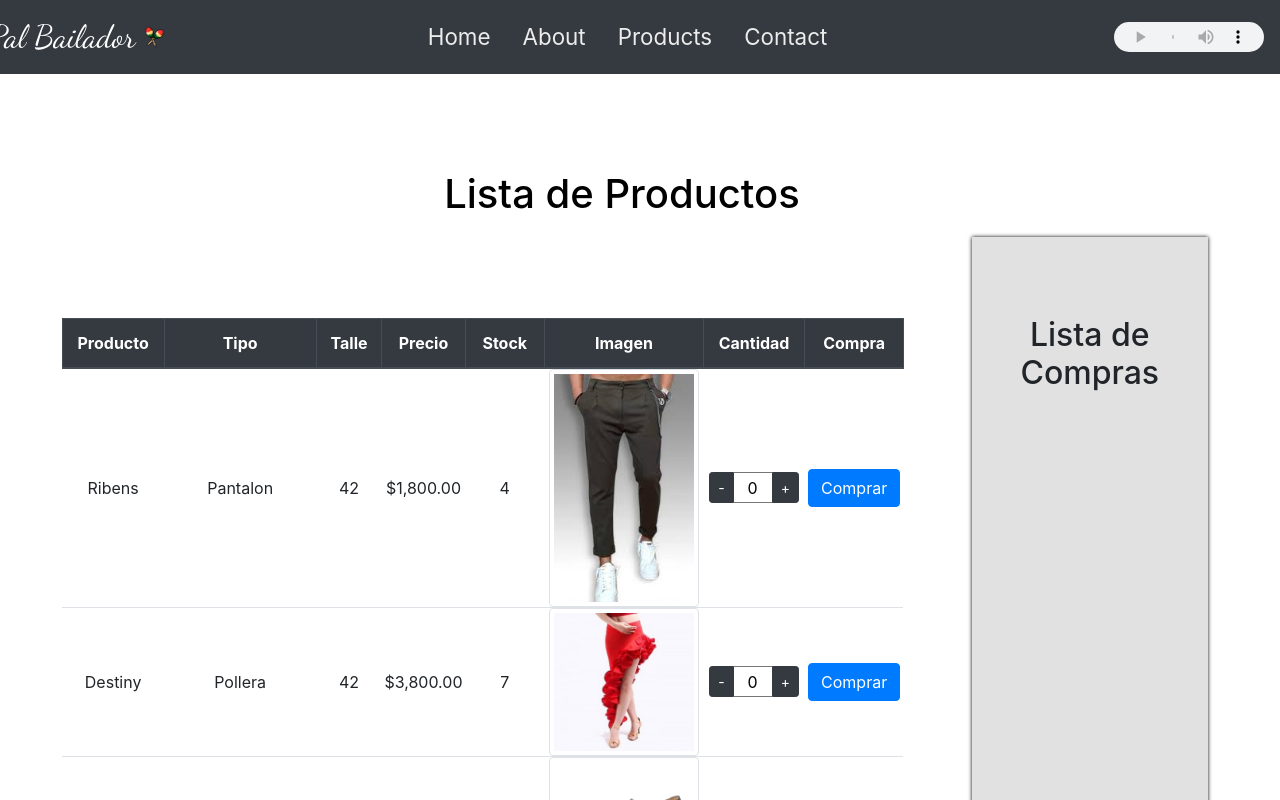
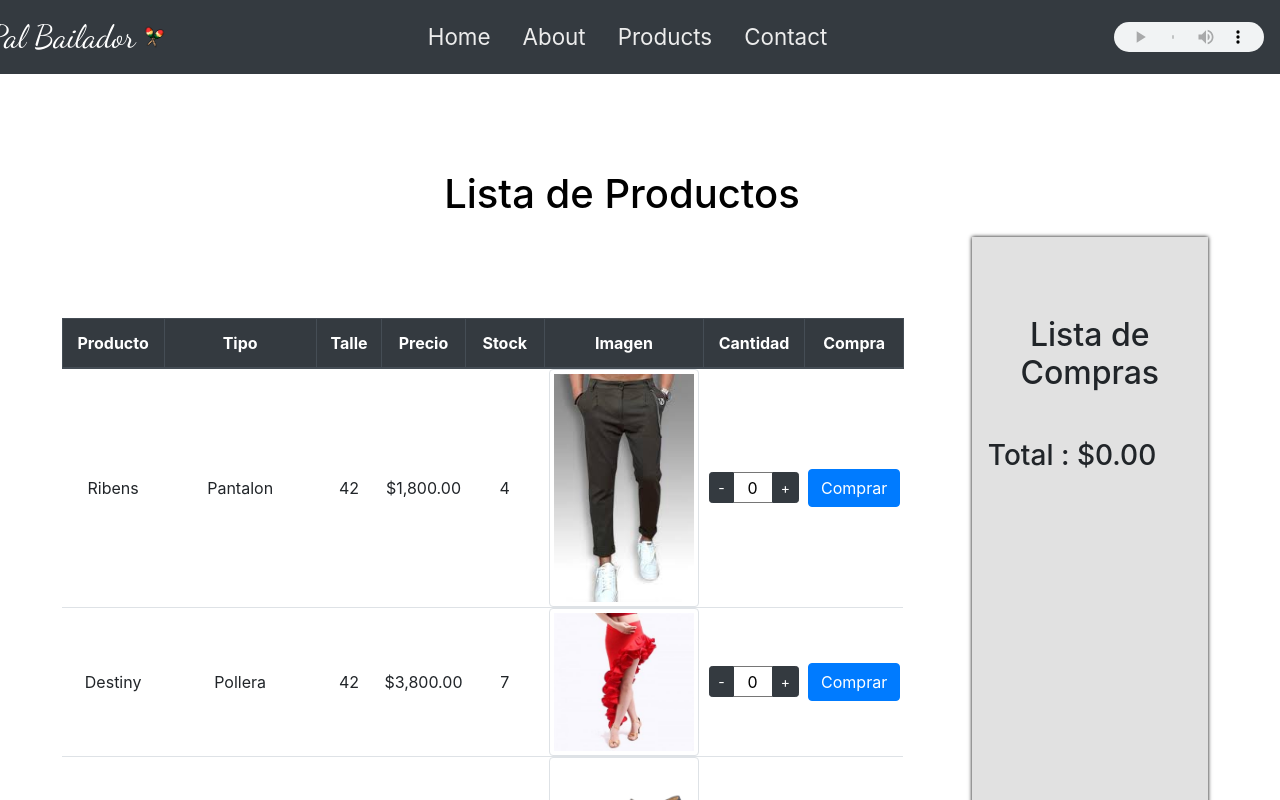
Before and after one commit to ernestoQuintana/angular-palbailador, an Angular app: page /products in a window 1280 px wide. Shown: the top 800 px of the page. Built offline with nearby package versions, Linux system fonts and the light colour scheme.

Commit message:
agrega suma total de products

```diff
--- a/src/app/pal-bailador-cart/pal-bailador-cart.component.html
+++ b/src/app/pal-bailador-cart/pal-bailador-cart.component.html
@@ -2,13 +2,13 @@
 <div class="listGroup">
   <div>
   <ul>
-    <li *ngFor="let product of cartList$ | async">
+    <li *ngFor="let product of productList$ | async">
       {{ product.tipo }} {{ product.nombre | uppercase }} (
       {{ product.quantity }} ) - {{product.precio * product.quantity | currency}}
     </li>
   </ul>
 </div>
   <div class="precio-total">
-   <!-- <h3>Total : {{total$ | currency | async}}</h3>-->
+    <h3>Total : {{total$ | currency}}</h3>
   </div>
 </div>
--- a/src/app/pal-bailador-cart/pal-bailador-cart.component.ts
+++ b/src/app/pal-bailador-cart/pal-bailador-cart.component.ts
@@ -10,13 +10,23 @@ import { Product } from '../products-list/products';
 })
 export class PalBailadorCartComponent implements OnInit {
 
-  cartList$: Observable<Product[]>;
-  //total$: Observable<number>;
+  productList$: Observable<Product[]>;
+  total$ = 0;
+
+
   constructor(private cart: ProductCartService) {
-    this.cartList$ = cart.cartList.asObservable();
-    //this.total$ = cart.total.asObservable();
+    this.productList$ = cart.cartList.asObservable();
+    this.productList$.subscribe((products)=> {
+     //esta es la forma declarativa (magia)
+    // this.total$ =  products.map((p)=>p.quantity*p.precio).reduce((acc,p)=>acc+p, 0);
+     //esta es la forma imperativa ,mas facil de entender.
+    this.total$ = 0;
+    for( let i=0; i<products.length; i++){
+      this.total$ += products[i].quantity*products[i].precio;
+    }
+    });
+
   }
-
   ngOnInit(): void {
   }
 
```
